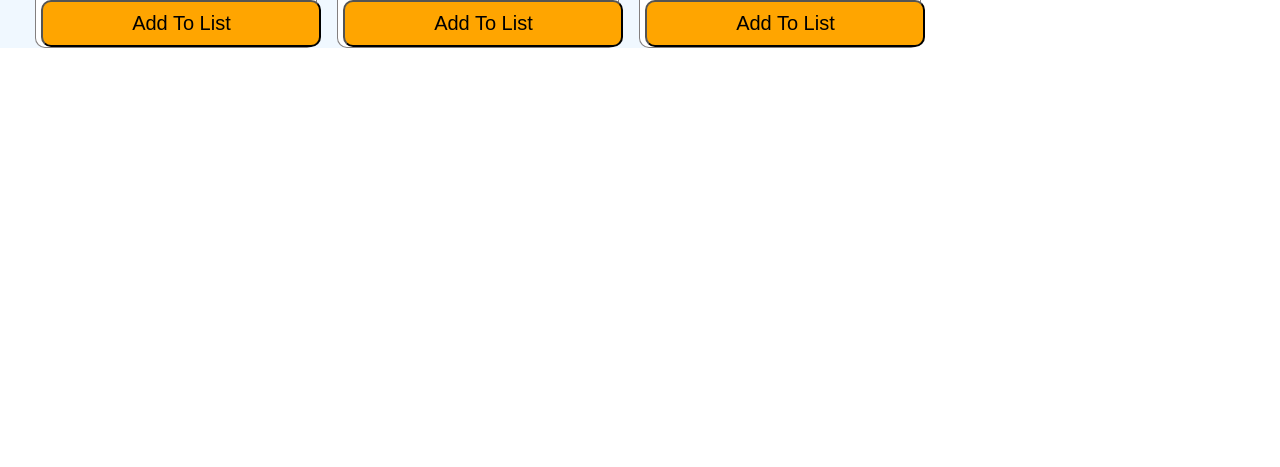
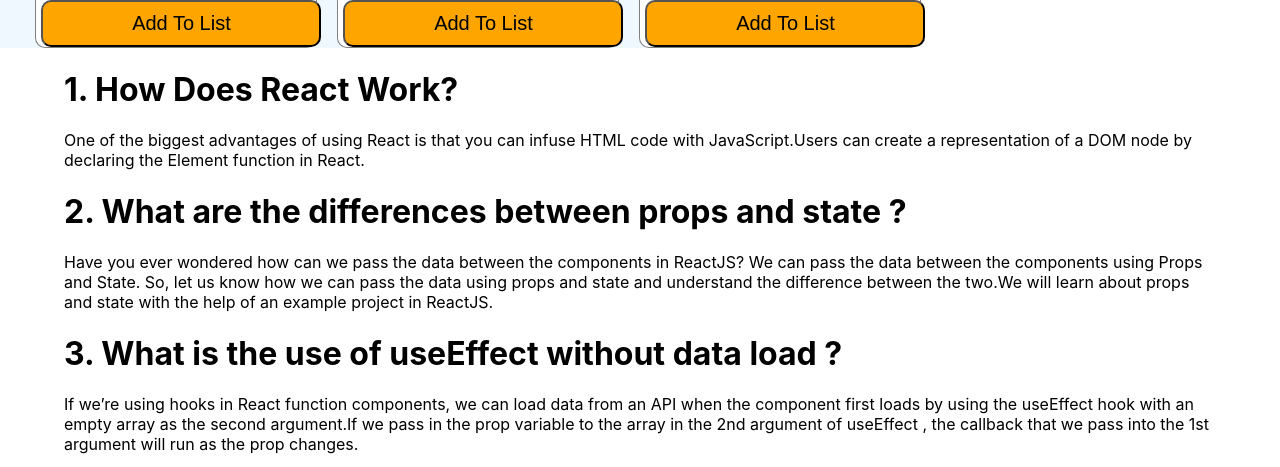
Before and after one commit to bipul-hossein/daily_activities_project-s, a React (Create React App) app: page / in a window 1280 px wide. Shown: the part 1002-1469 px from the top of the page. Before the commit the page ends 1050 px from the top, so only its background shows below. Built offline with nearby package versions, Linux system fonts and the light colour scheme.

Commit message:
add question

```diff
--- a/src/App.js
+++ b/src/App.js
@@ -3,7 +3,7 @@ import './App.css';
 import Activities from './Components/Activities/Activities';
 import Cart from './Components/Cart/Cart';
 import { useState } from 'react';
-import { addToDb } from './Components/FakeData/fakedb';
+import Question from './Components/Question/Question';
 
 function App() {
   const [cart, setCart] = useState([])
@@ -20,6 +20,7 @@ function App() {
         <Activities handleCart={handleAddToCart}></Activities>
         <Cart exeTime={cart}></Cart>
       </div>
+      <Question></Question>
     </div>
   );
 }
--- a/src/Components/Cart/Cart.css
+++ b/src/Components/Cart/Cart.css
@@ -1,19 +1,27 @@
-.cart-container{
+.cart-container {
+
     width: 400px;
     padding-left: 25px;
     padding-right: 25px;
 }
+.cart-container{
+    position: sticky;
+    top: 0;
+}
+
 .own-profile {
     display: flex;
     flex-direction: row;
     align-items: center;
 }
+
 .name-prop h3 {
 
     margin-bottom: 0px;
 }
-.name-prop p{
-margin-top: 2px;
+
+.name-prop p {
+    margin-top: 2px;
 }
 
 .own-profile img {
@@ -21,13 +29,15 @@ margin-top: 2px;
     width: 50px;
     height: 50px;
 }
-.parsonal-info{
+
+.parsonal-info {
     display: grid;
     grid-template-columns: auto auto auto;
     background-color: aliceblue;
     border-radius: 10px;
 }
-.break{
+
+.break {
     display: flex;
     flex-direction: row;
     gap: 20px;
@@ -35,6 +45,7 @@ margin-top: 2px;
     background-color: aliceblue;
     border-radius: 10px;
 }
+
 .break h3 {
     width: 40px;
     background-color: white;
@@ -42,7 +53,8 @@ margin-top: 2px;
     border-radius: 50%;
     padding-top: 11px;
 }
-.exercise-container h3{
+
+.exercise-container h3 {
 
     text-align: start;
     font-size: 25px;
@@ -50,12 +62,14 @@ margin-top: 2px;
     margin: 5px 5px;
 
 }
-.exercise-container button{
+
+.exercise-container button {
     font-size: 20px;
     padding: 5px;
     background-color: orange;
     border-radius: 7px;
 }
+
 .exercise-details {
     display: flex;
     flex-direction: row;
@@ -64,6 +78,7 @@ margin-top: 2px;
     margin-bottom: 20px;
     border-radius: 10px;
 }
-.exercise-field{
+
+.exercise-field {
     font-size: 20px;
 }
--- a/src/Components/Cart/Cart.js
+++ b/src/Components/Cart/Cart.js
@@ -1,4 +1,4 @@
-import React, { useState } from 'react';
+import React, { useEffect, useState } from 'react';
 import { addToDb } from '../FakeData/fakedb';
 import './Cart.css'
 
@@ -11,8 +11,31 @@ const Cart = ({ exeTime }) => {
     const handleBreak = (e)=>{
         setRest(e)
     }
-    addToDb(rest)
 
+
+    const addToDb = id =>{
+        let shoppingCart = {};
+
+        //get the shopping cart from local storage
+        const storedCart = localStorage.getItem('shopping-cart');
+        if(storedCart){
+            shoppingCart = JSON.parse(storedCart,id);
+            console.log(shoppingCart)
+        }
+
+        // // add quantity
+        // const quantity = shoppingCart[id];
+        // if(quantity){
+        //     const newQuantity = quantity + 1;
+        //     shoppingCart[id] = newQuantity;
+        // }
+        // else{
+        //     shoppingCart[id] = 1;
+        // }
+        localStorage.setItem('shopping-cart', JSON.stringify(shoppingCart));
+    }
+
+   addToDb(rest)
     //console.log(rest)
     return (
         <div className='cart-container'>
--- a/src/Components/FakeData/fakedb.js
+++ /dev/null
@@ -1,28 +0,0 @@
-import { useEffect, useState } from "react";
-
-
-const addToDb = rest =>{
-//   let shoppingCart = {}
-//const []=useState([])
-// useEffect(()=>{
-//   console.log(preTime)
-//   const storedCart = localStorage.getItem('rest-time');
-// },[preTime])
-
-
-
-// const storedCart = localStorage.getItem('rest-time');
-// const shoppingCart = JSON.parse(storedCart);
-//  if(storedCart){
-//        JSON.parse(shoppingCart);
-//     }
-//     else{
-  //  localStorage.setItem('rest-time' ,rest)
-   localStorage.setItem('shopping-cart', JSON.stringify(rest));
-  //  console.log(shoppingCart)
-
-
-
-
-}
-export {addToDb}
--- /dev/null
+++ b/src/Components/Question/Question.css
@@ -0,0 +1,4 @@
+.question-container{
+    margin: 0 5%;
+    text-align: start;
+}
--- /dev/null
+++ b/src/Components/Question/Question.js
@@ -0,0 +1,25 @@
+import React from 'react';
+import './Question.css'
+
+const Question = () => {
+    return (
+        <div className='question-container'>
+               <div>
+            <div>
+                <h1>1. How Does React Work?</h1>
+                <p>One of the biggest advantages of using React is that you can infuse HTML code with JavaScript.Users can create a representation of a DOM node by declaring the Element function in React.</p>
+            </div>
+            <div>
+                <h1>2. What are the differences between props and state ?</h1>
+                <p>Have you ever wondered how can we pass the data between the components in ReactJS? We can pass the data between the components using Props and State. So, let us know how we can pass the data using props and state and understand the difference between the two.We will learn about props and state with the help of an example project in ReactJS.</p>
+            </div>
+            <div>
+                <h1>3. What is the use of useEffect without data load ?</h1>
+                <p>If we’re using hooks in React function components, we can load data from an API when the component first loads by using the useEffect hook with an empty array as the second argument.If we pass in the prop variable to the array in the 2nd argument of useEffect , the callback that we pass into the 1st argument will run as the prop changes.</p>
+            </div>
+        </div>
+        </div>
+    );
+};
+
+export default Question;
```
Also changed, not shown: src/App.css (line endings or trailing spaces).
